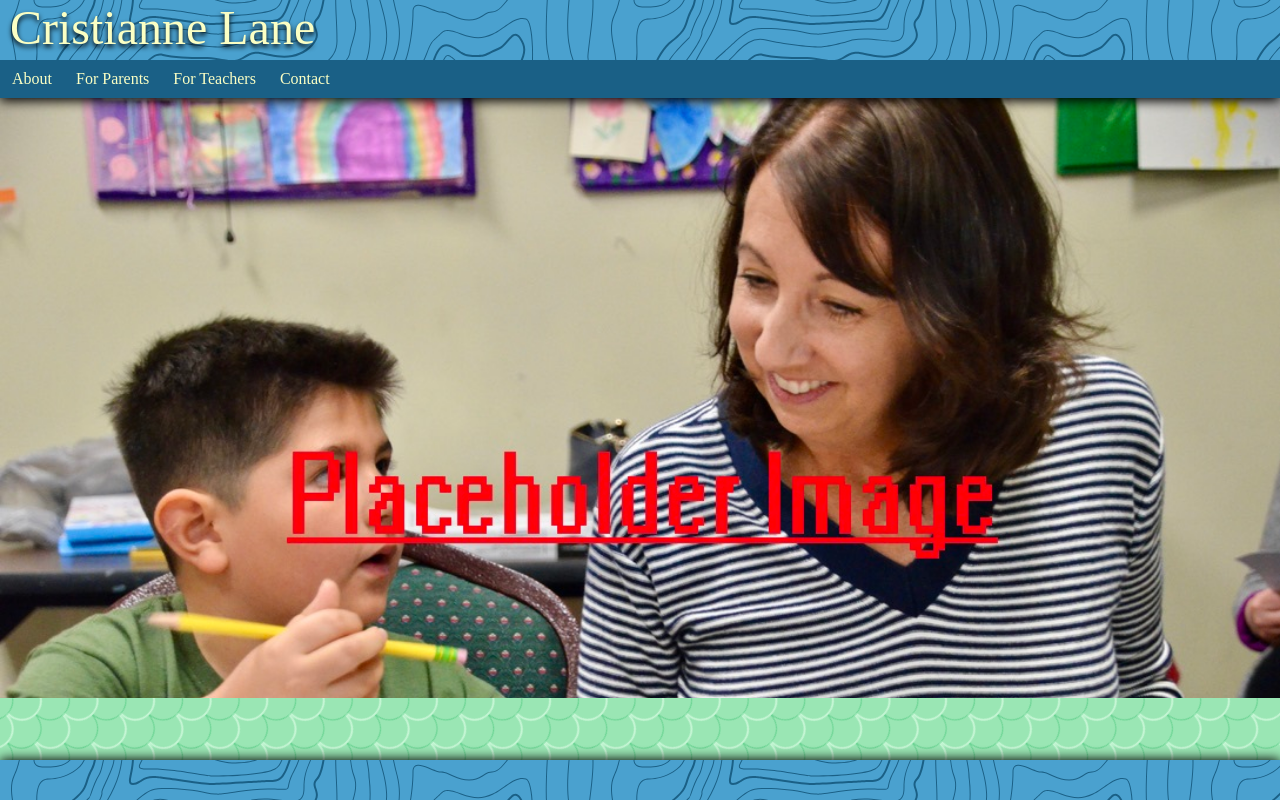
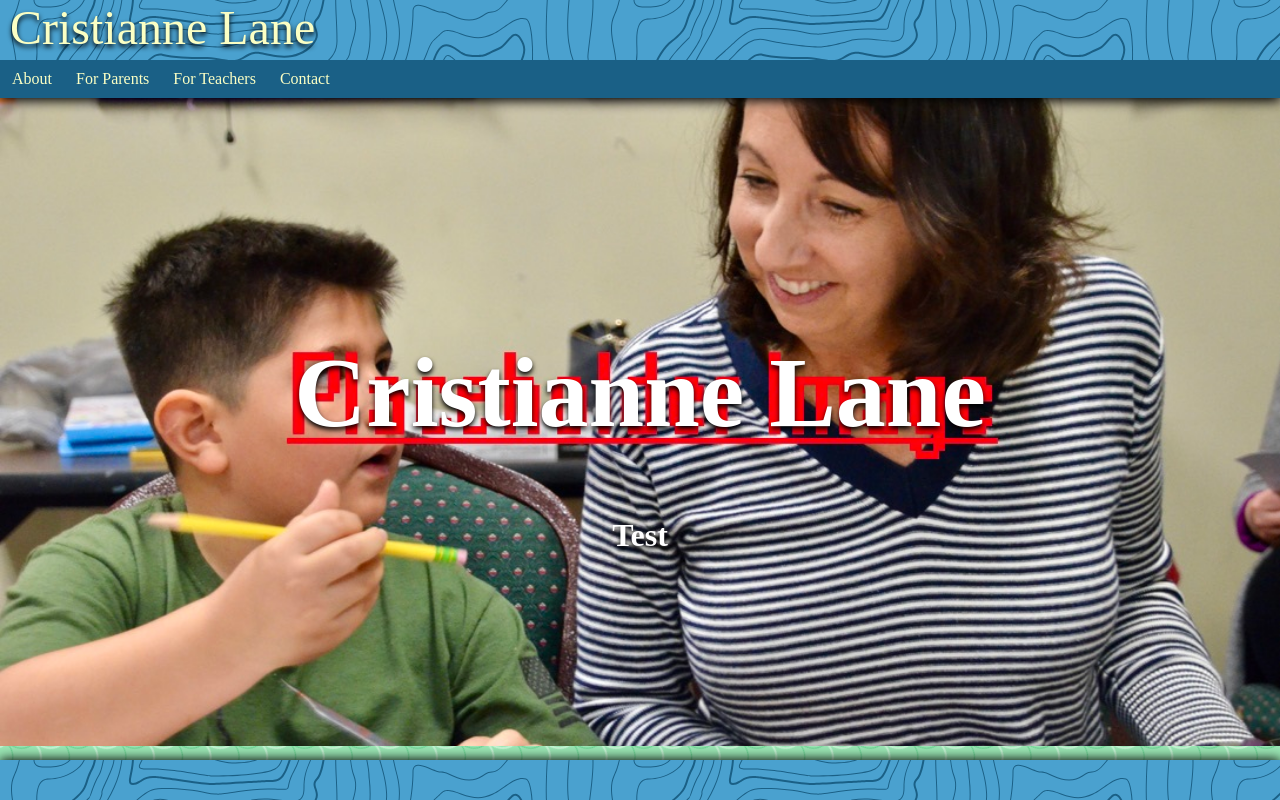
Before and after one commit to palminski/kind-aunty, an Angular app: page / in a window 1280 px wide. Built offline with nearby package versions, Linux system fonts and the light colour scheme.

Commit message:
improved hero page

```diff
--- a/src/app/pages/contact/contact.component.css
+++ b/src/app/pages/contact/contact.component.css
@@ -33,7 +33,6 @@ button {
 button:hover {
     background-color: rgb(49, 255, 186);
     border-color: rgb(49, 255, 186);
-
 }
 
 button:disabled {
@@ -56,6 +55,4 @@ button:disabled:hover {
 .flex-item {
     flex: 1;
     margin: 0 10px;
-
-
 }
--- a/src/app/pages/home/home.component.css
+++ b/src/app/pages/home/home.component.css
@@ -1,13 +1,35 @@
 .hero {
     position: relative;
     width: 100%;
-    height: 600px;
+    height: 81vh;
     overflow: hidden;
 }
 
-.hero img {
+
+.hero-image {
+    background-image: url('/assets/test.jpeg');
+    background-size: cover;
+    background-position: center;
     width: 100%;
-    height: auto;
-    display: block;
-    object-fit: cover;
+    height: 100%;
+    position: absolute;
+
 }
+
+.hero-content {
+    height: 100%;
+    width: 100%;
+    position: absolute;
+    z-index: 1;
+    text-align: center;
+    display: flex;
+    align-items: center;
+    justify-content: center;
+    color: white;
+    text-shadow: 0px 3px 5px black;
+}
+
+.hero-title {
+    font-size: 100px;
+
+}
--- a/src/app/pages/home/home.component.html
+++ b/src/app/pages/home/home.component.html
@@ -1,4 +1,13 @@
 
     <div class="hero">
-        <img src="assets/test.jpeg" alt="test">
+
+        <div class="hero-image"></div>
+        <div class="hero-content">
+            <div>
+                <h1 class="hero-title">Cristianne Lane</h1>
+                <h1>Test</h1>
+            </div>
+
+        </div>
+
     </div>
```
Also changed, not shown: 1 other file (tests, documents, lock files or other folders).
